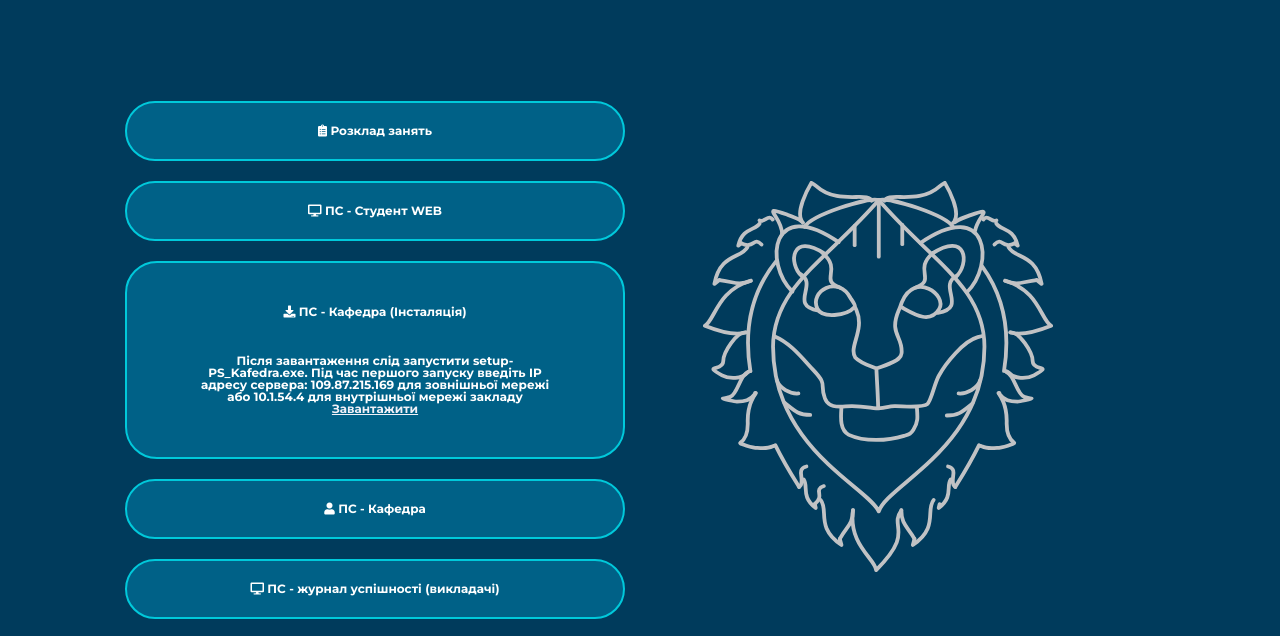
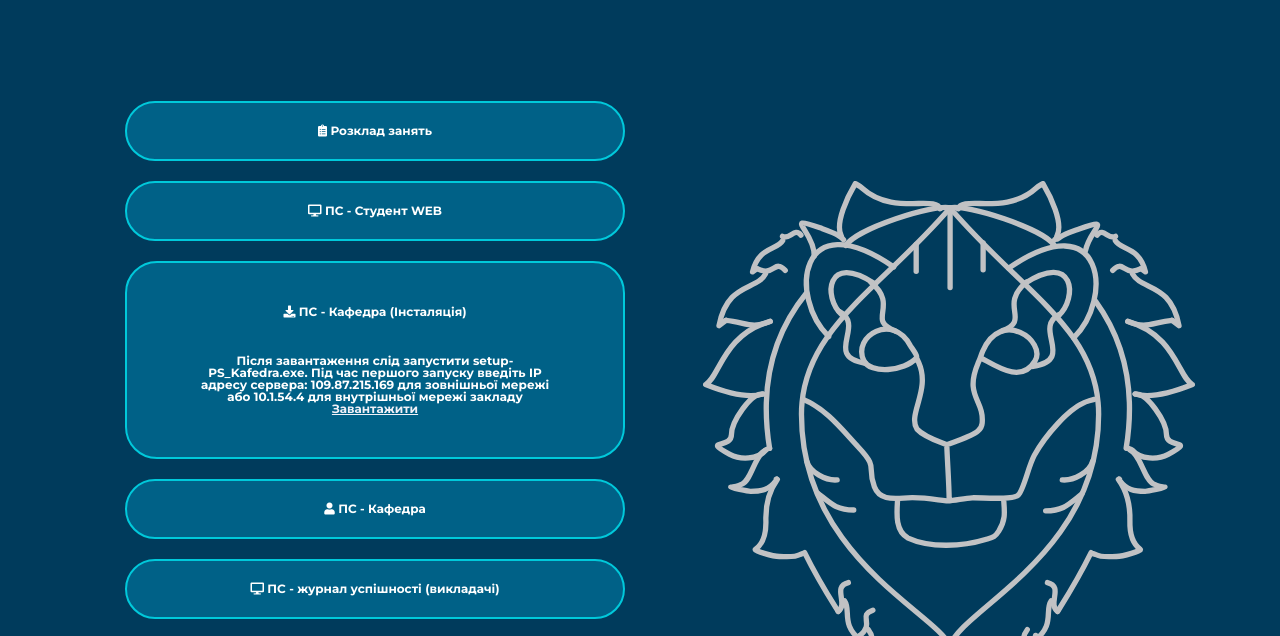
Before and after one commit to mastar3/mastar3.github.io, a plain HTML site: page index.html in a window 1280 px wide. Shown: the part 107-743 px from the top of the page. Drawn offline with nearby package versions, Linux system fonts and the light colour scheme.

Commit message:
css leo fix

```diff
--- a/css/styles.css
+++ b/css/styles.css
@@ -803,7 +803,8 @@ input[type='checkbox'] {
 
 .leo{
 	padding-top: 5rem;
-	filter: invert(var(--value, 100%))
+	filter: invert(var(--value, 100%));
+	width: 200%;
 }
 
 /****************************/
```
